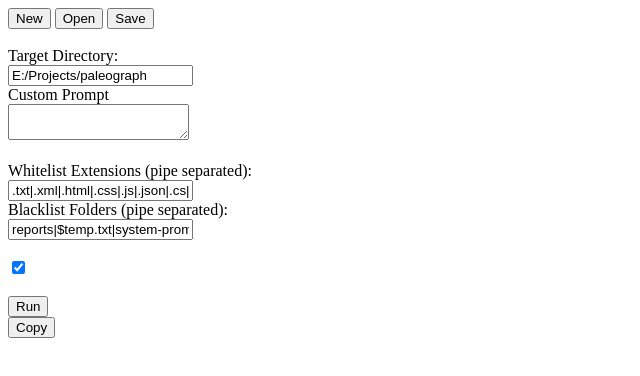
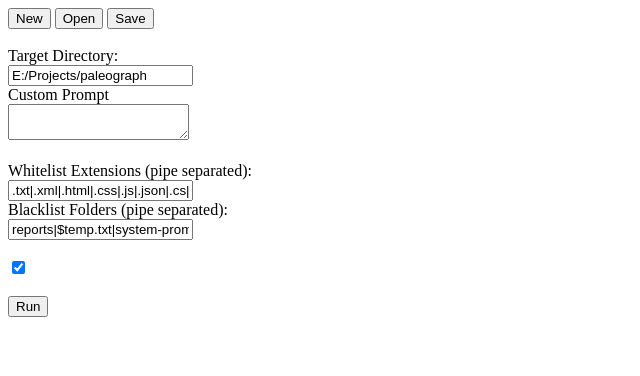
Before and after one commit to johnmichaeljimenez/paleograph, a website with bundled scripts: page public/index.html in a window 1280 px wide. Shown: the whole page, without its empty margins (0-640 px from the left). Built offline with nearby package versions, Linux system fonts and the light colour scheme.

Commit message:
Output div visibility

```diff
--- a/public/index.html
+++ b/public/index.html
@@ -35,7 +35,7 @@
 		<button type="submit">Run</button>
 	</form>
 
-	<div x-show="newData.output.textBlob != null">
+	<div x-show="newData?.output?.textBlob?.length > 0">
 		<!-- <div id="fileListContainer">
 		<ul id="fileList">
 
```
